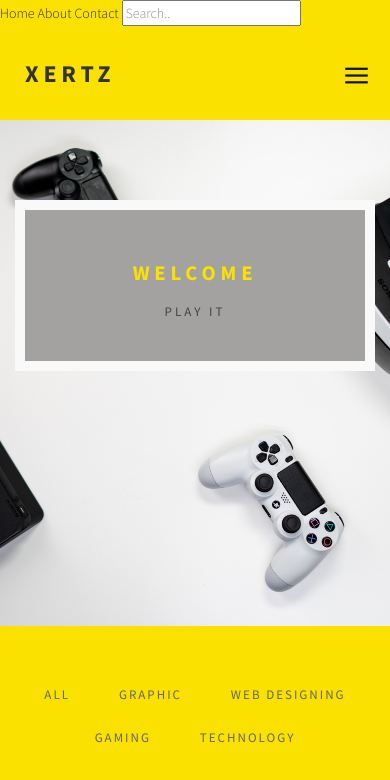
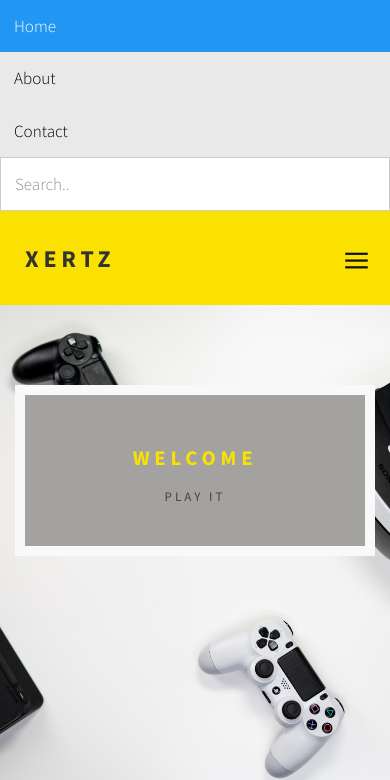
Before and after one commit to UditRoshan/xertz.github.io, a plain HTML site: page index.html in a window 390 px wide. Shown: the top 780 px of the page. Drawn offline with nearby package versions, Linux system fonts and the light colour scheme; some packages are replaced by stand-ins of ours; files whose address does not match are found by name.

Commit message:
Update style.css

```diff
--- a/css/style.css
+++ b/css/style.css
@@ -14,6 +14,59 @@ body {
     font-style: normal;
     font-weight: 300;
     position: relative;
+}
+
+.topnav {
+  overflow: hidden;
+  background-color: #e9e9e9;
+}
+
+/* Style the links inside the navigation bar */
+.topnav a {
+  float: left;
+  display: block;
+  color: black;
+  text-align: center;
+  padding: 14px 16px;
+  text-decoration: none;
+  font-size: 17px;
+}
+
+/* Change the color of links on hover */
+.topnav a:hover {
+  background-color: #ddd;
+  color: black;
+}
+
+/* Style the "active" element to highlight the current page */
+.topnav a.active {
+  background-color: #2196F3;
+  color: white;
+}
+
+/* Style the search box inside the navigation bar */
+.topnav input[type=text] {
+  float: right;
+  padding: 6px;
+  border: none;
+  margin-top: 8px;
+  margin-right: 16px;
+  font-size: 17px;
+}
+
+/* When the screen is less than 600px wide, stack the links and the search field vertically instead of horizontally */
+@media screen and (max-width: 600px) {
+  .topnav a, .topnav input[type=text] {
+    float: none;
+    display: block;
+    text-align: left;
+    width: 100%;
+    margin: 0;
+    padding: 14px;
+  }
+  .topnav input[type=text] {
+    border: 1px solid #ccc;
+  }
 }
 
 html,body {
```
